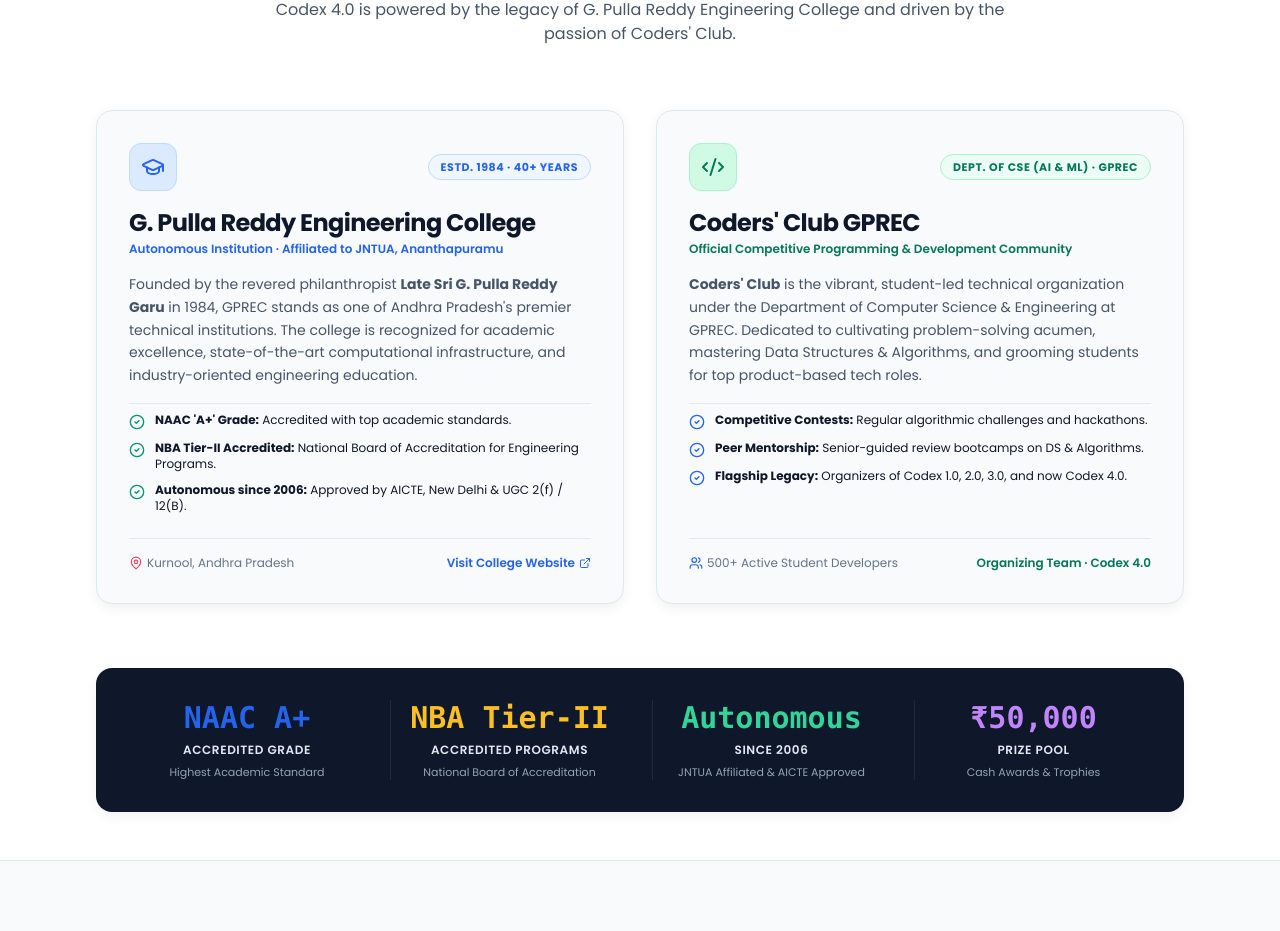
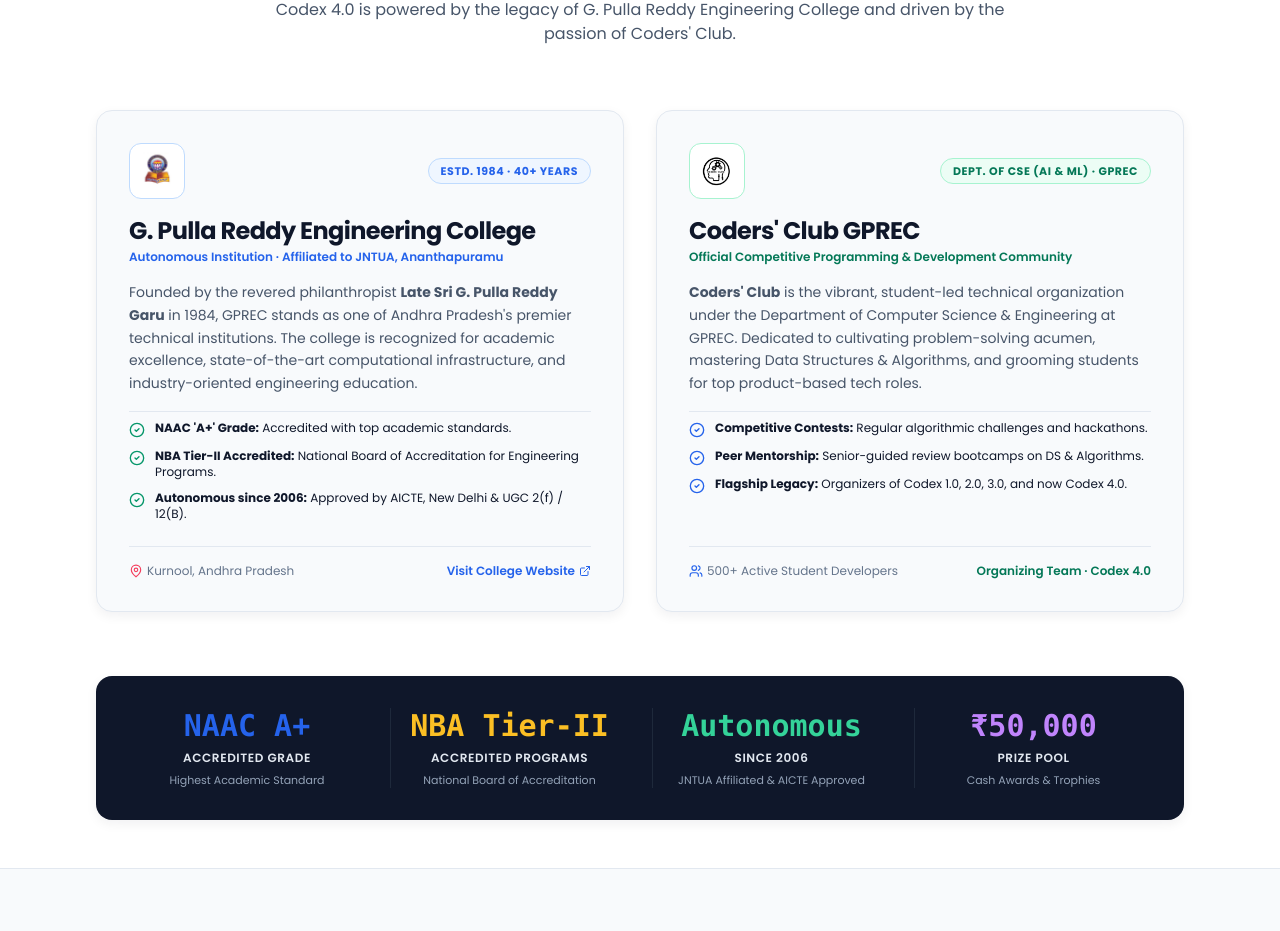
Before and after one commit to smd-tabraiz/Codex-4.O-Registration---Payment-Portal, a React (Vite) app in the folder client/: page / in a window 1280 px wide. Shown: the part 1772-2703 px from the top of the page. Built offline with nearby package versions, Linux system fonts and the light colour scheme; no server answers.

Commit message:
About us Logo Update

```diff
--- a/client/src/components/CollegeClubSection.jsx
+++ b/client/src/components/CollegeClubSection.jsx
@@ -27,8 +27,8 @@
           <div className="bg-[#F8FAFC] p-6 sm:p-8 rounded-2xl border border-[#E2E8F0] shadow-card hover:shadow-card-hover transition-all space-y-6 flex flex-col justify-between">
             <div className="space-y-4">
               <div className="flex items-center justify-between">
-                <div className="w-12 h-12 rounded-xl bg-blue-100 text-[#2563EB] flex items-center justify-center border border-blue-200 shadow-xs">
-                  <GraduationCap className="w-6 h-6" />
+                <div className="w-14 h-14 rounded-xl bg-white p-1.5 flex items-center justify-center border border-blue-200 shadow-xs overflow-hidden shrink-0">
+                  <img src="/gprec-logo.png" alt="G. Pulla Reddy Engineering College Logo" className="w-full h-full object-contain" />
                 </div>
                 <span className="text-[11px] font-bold uppercase tracking-wider text-[#2563EB] bg-blue-50 px-3 py-1 rounded-full border border-blue-200">
                   Estd. 1984 · 40+ Years
@@ -86,8 +86,8 @@
           <div className="bg-[#F8FAFC] p-6 sm:p-8 rounded-2xl border border-[#E2E8F0] shadow-card hover:shadow-card-hover transition-all space-y-6 flex flex-col justify-between">
             <div className="space-y-4">
               <div className="flex items-center justify-between">
-                <div className="w-12 h-12 rounded-xl bg-emerald-100 text-emerald-700 flex items-center justify-center border border-emerald-200 shadow-xs">
-                  <Code2 className="w-6 h-6" />
+                <div className="w-14 h-14 rounded-xl bg-white p-1.5 flex items-center justify-center border border-emerald-200 shadow-xs overflow-hidden shrink-0">
+                  <img src="/coders-club-logo.png" alt="Coders' Club GPREC Logo" className="w-full h-full object-contain" />
                 </div>
                 <span className="text-[11px] font-bold uppercase tracking-wider text-emerald-700 bg-emerald-50 px-3 py-1 rounded-full border border-emerald-200">
                   Dept. of CSE (AI & ML) · GPREC
```
Also changed, not shown: client/public/gprec-logo.png (added).
